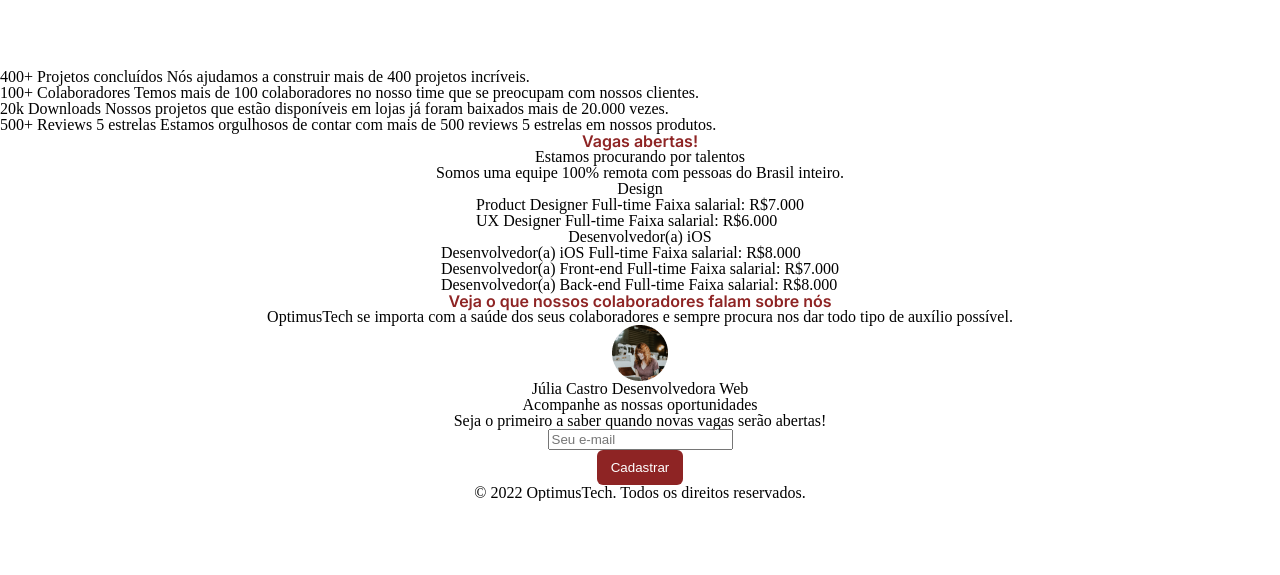
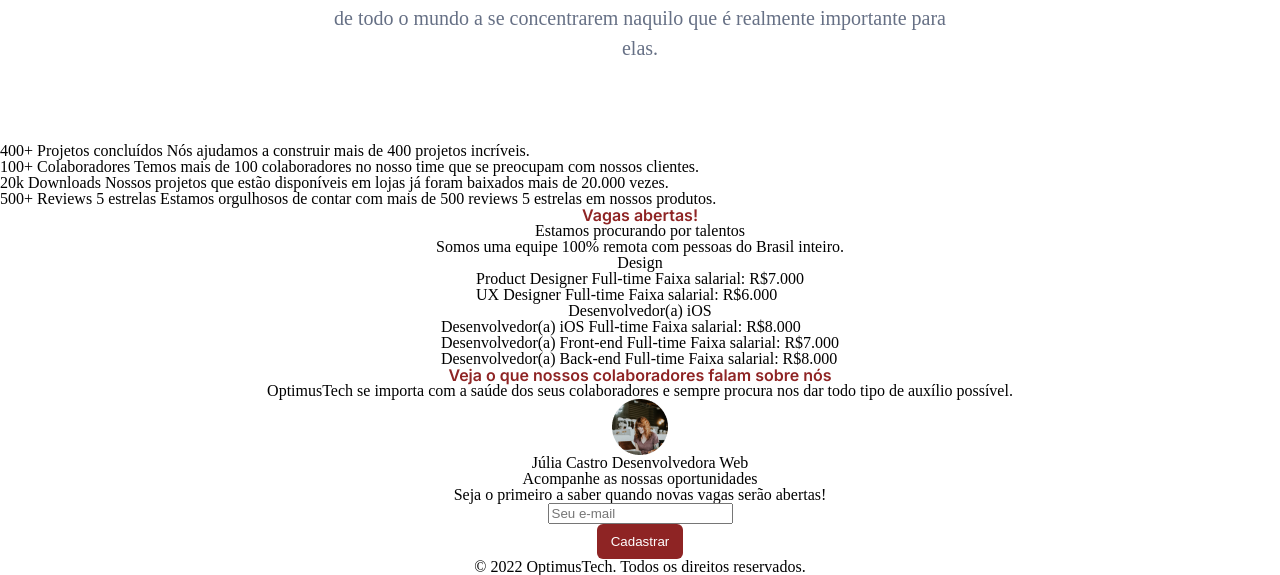
Before and after one commit to emilymarquessalum/7-days-of-code-html-css, a plain HTML site: page index.html in a window 1280 px wide. Shown: the part 331-906 px from the top of the page. Before the commit the page ends 832 px from the top, so only its background shows below. Drawn offline with Linux system fonts and the light colour scheme.

Commit message:
introducao e readme update
seção de introdução implementada.
Adicionei no readme objetivos finais que quero para o projeto antes de terminar.

```diff
--- a/index.html
+++ b/index.html
@@ -61,7 +61,7 @@
                 Por que somos diferentes?
             </h1>
 
-            <p class="texto-conteudo">
+            <p class="texto-conteudo introducao__conteudo">
                 Nós focamos nos detalhes de tudo que fazemos. Tudo para ajudar as empresas de todo o mundo a se
                 concentrarem
                 naquilo que é realmente importante para elas.
--- a/styles/structure/introducao.css
+++ b/styles/structure/introducao.css
@@ -15,3 +15,11 @@
     padding: 5vh 0px;
 
 }
+
+.introducao__conteudo {
+    width: 50%;
+    text-align: center;
+    font-size: 20px;
+
+    line-height: 30px;
+}
```
